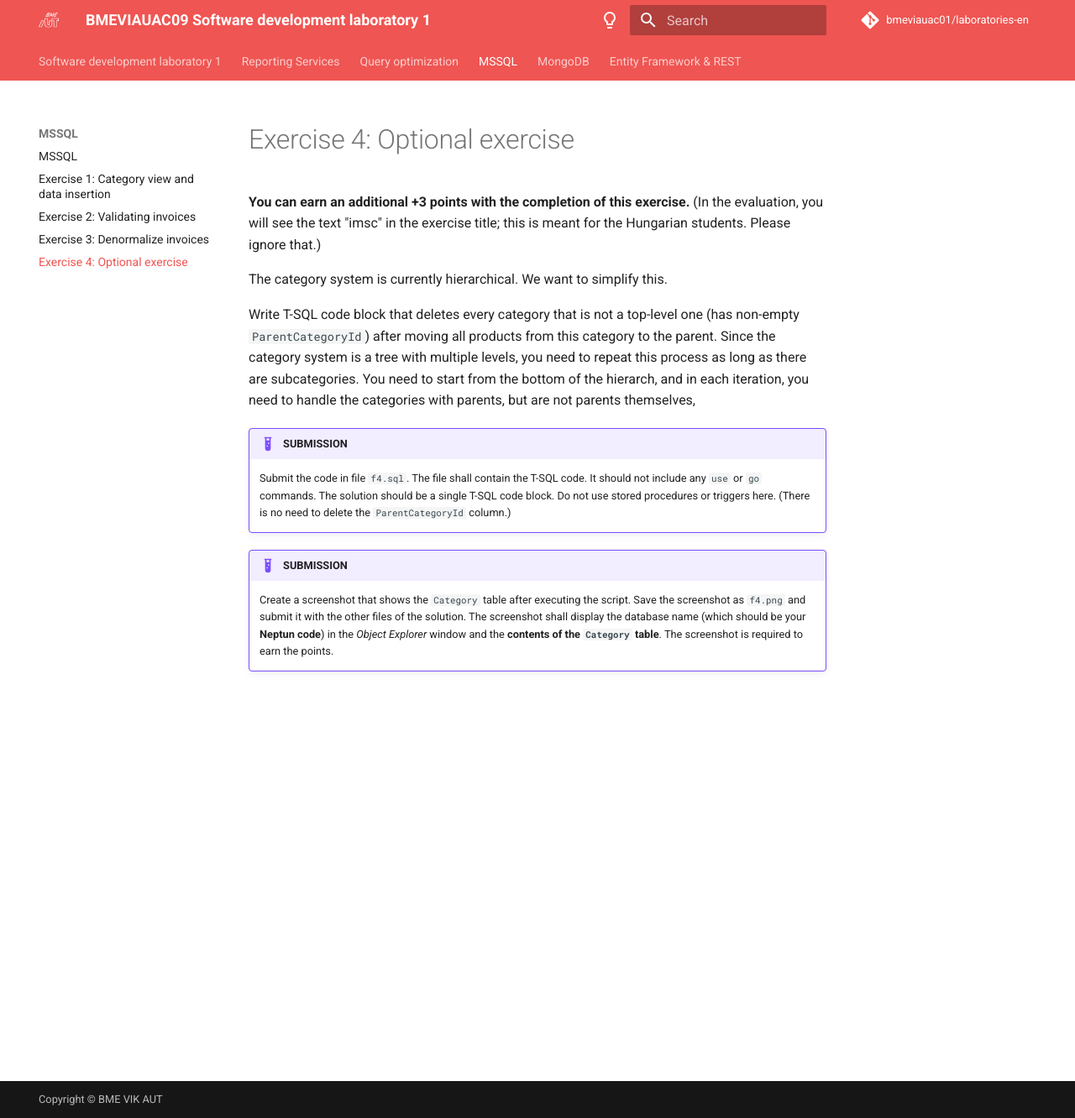
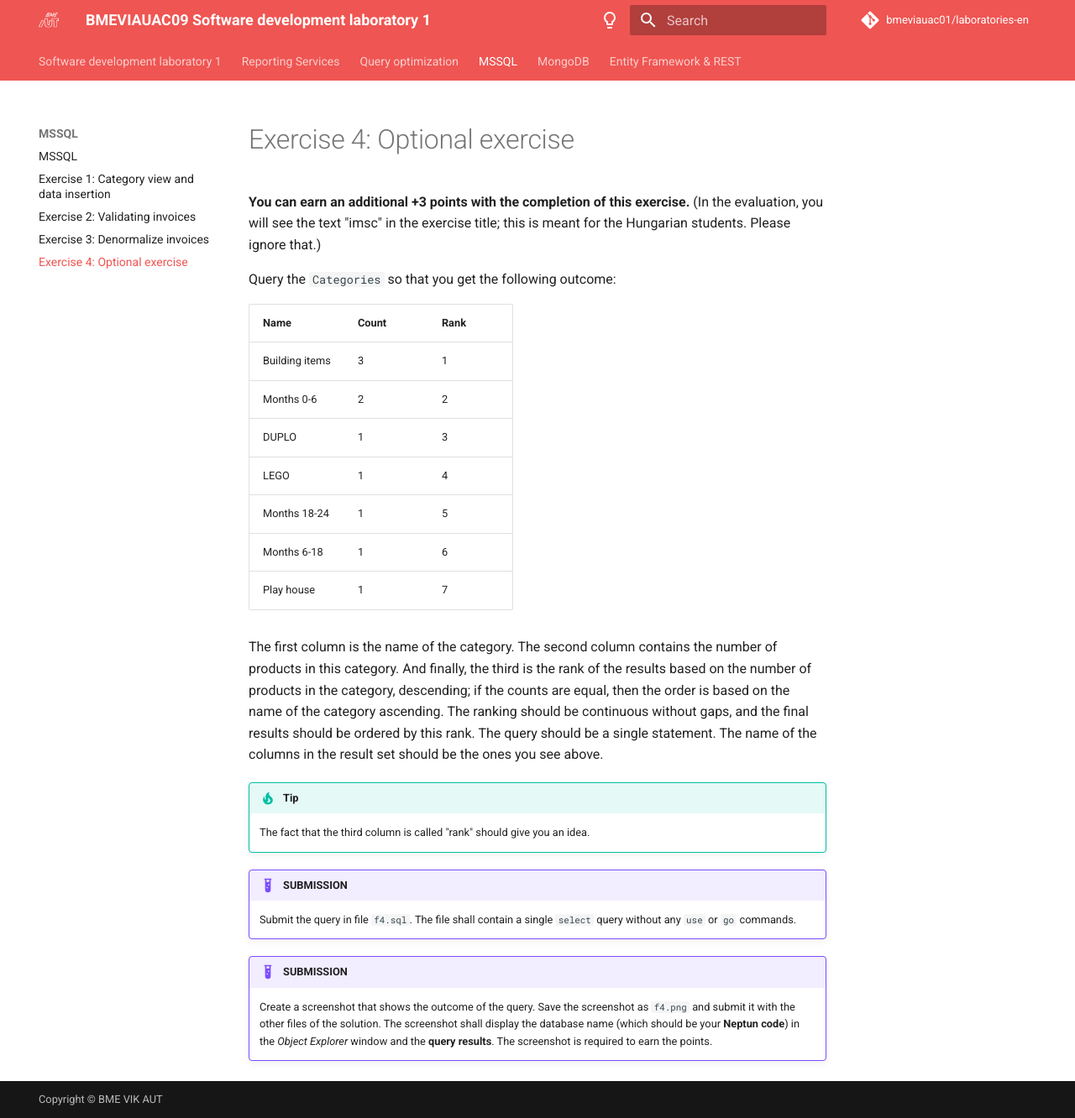
Before and after one commit to bmeviauac01/softwarelab1, an MkDocs documentation site: the page built from docs/Lab-MSSQL/Exercise-4.md, in a window 1280 px wide and 1332 px high. Shown: the whole window at 84% size. Built offline with MkDocs 1.6.1 and Material for MkDocs 9.7.7, drawn with Linux system fonts in a browser that asks for light colours; comment, search, counter and statistics services are not loaded.

Commit message:
MSSQL: excercise changes for 2022

```diff
--- a/docs/Lab-MSSQL/Exercise-4.md
+++ b/docs/Lab-MSSQL/Exercise-4.md
@@ -2,12 +2,25 @@
 
 **You can earn an additional +3 points with the completion of this exercise.** (In the evaluation, you will see the text "imsc" in the exercise title; this is meant for the Hungarian students. Please ignore that.)
 
-The category system is currently hierarchical. We want to simplify this.
+Query the `Categories` so that you get the following outcome:
 
-Write T-SQL code block that deletes every category that is not a top-level one (has non-empty `ParentCategoryId`) after moving all products from this category to the parent. Since the category system is a tree with multiple levels, you need to repeat this process as long as there are subcategories. You need to start from the bottom of the hierarch, and in each iteration, you need to handle the categories with parents, but are not parents themselves,
+| Name           | Count | Rank |
+| -------------- | ----- | ---- |
+| Building items |     3 |    1 |
+| Months 0-6     |     2 |    2 |
+| DUPLO          |     1 |    3 |
+| LEGO           |     1 |    4 |
+| Months 18-24   |     1 |    5 |
+| Months 6-18    |     1 |    6 |
+| Play house     |     1 |    7 |
+
+The first column is the name of the category. The second column contains the number of products in this category. And finally, the third is the rank of the results based on the number of products in the category, descending; if the counts are equal, then the order is based on the name of the category ascending. The ranking should be continuous without gaps, and the final results should be ordered by this rank. The query should be a single statement. The name of the columns in the result set should be the ones you see above.
+
+!!! tip "Tip"
+    The fact that the third column is called "rank" should give you an idea.
 
 !!! example "SUBMISSION"
-    Submit the code in file `f4.sql`. The file shall contain the T-SQL code. It should not include any `use` or `go` commands. The solution should be a single T-SQL code block. Do not use stored procedures or triggers here. (There is no need to delete the `ParentCategoryId` column.)
+    Submit the query in file `f4.sql`. The file shall contain a single `select` query without any `use` or `go` commands.
 
 !!! example "SUBMISSION"
-    Create a screenshot that shows the `Category` table after executing the script. Save the screenshot as `f4.png` and submit it with the other files of the solution. The screenshot shall display the database name (which should be your **Neptun code**) in the _Object Explorer_ window and the **contents of the `Category` table**. The screenshot is required to earn the points.
+    Create a screenshot that shows the outcome of the query. Save the screenshot as `f4.png` and submit it with the other files of the solution. The screenshot shall display the database name (which should be your **Neptun code**) in the _Object Explorer_ window and the **query results**. The screenshot is required to earn the points.
```
Also changed, not shown: docs/Lab-MSSQL/Exercise-1.md (+1 -1 lines), docs/Lab-MSSQL/Exercise-2.md (+3 -3 lines).
